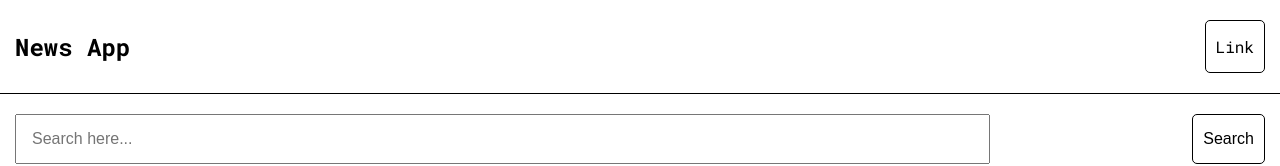
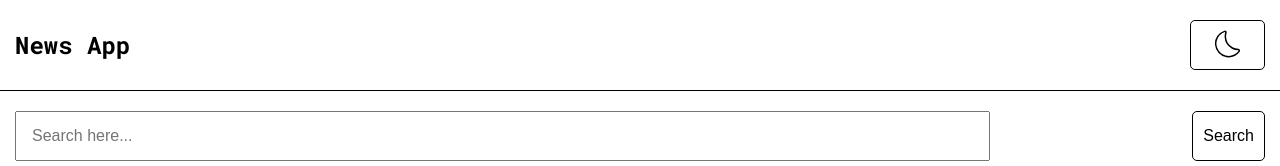
Before and after one commit to CanRaffs89/nextjs-news-app, a Next.js app: page / in a window 1280 px wide. Shown: the top 166 px of the page. Built offline with nearby package versions, Linux system fonts and the light colour scheme; no server answers.

Commit message:
Added hover animations

```diff
--- a/app/components/Card.jsx
+++ b/app/components/Card.jsx
@@ -10,7 +10,7 @@ const Card = ({ articles }) => {
             <p className='border-b'>{article.description}</p>
             <div className="card-footer">
                 <h4>{article.source.name}</h4>
-                <Link href={article.url} className='btn btn-article'>Link</Link>
+                <Link href={article.url} className='btn-article'>Link</Link>
             </div>
         </div>
         )) }
--- a/app/components/Navbar.jsx
+++ b/app/components/Navbar.jsx
@@ -1,11 +1,13 @@
 import React from 'react'
-import Link from 'next/link'
+import { CiDark } from 'react-icons/ci'
 
 const Navbar = () => {
   return (
     <div className='navbar-container border-b'>
         <h2>News App</h2>
-        <Link className='btn border' href='/'>Link</Link>
+        <button className='btn btn-dark-mode border'>
+          <CiDark/>
+        </button>
     </div>
   )
 }
--- a/package.json
+++ b/package.json
@@ -11,7 +11,8 @@
   "dependencies": {
     "next": "13.4.7",
     "react": "18.2.0",
-    "react-dom": "18.2.0"
+    "react-dom": "18.2.0",
+    "react-icons": "^4.10.1"
   },
   "devDependencies": {
     "sass": "^1.63.6"
--- a/styles/globals.scss
+++ b/styles/globals.scss
@@ -36,10 +36,26 @@ $secondary-color: #fff;
     text-decoration: none;
     color: $primary-color;
     padding: 15px 10px;
+    background: none;
+}
+
+.btn:hover, .card-container:hover {
+    transform: translate(-3px, -3px);
+    box-shadow: 3px 3px 1px $primary-color;
+}
+
+.btn-dark-mode {
+    padding: 0;
+    height: 50px;
+    width: 75px;
+}
+
+svg {
+    height: 75%;
+    width: 100%;
 }
 
 .btn-searchbar {
-    background-color: $secondary-color;
     font-size: 16px;
 }
 
@@ -89,6 +105,8 @@ $secondary-color: #fff;
             border-left: 1px solid $primary-color;
             border-radius: 0px;
             padding: 15px;
+            text-decoration: none;
+            color: $primary-color;
         }
     }
 }
```
Also changed, not shown: public/dark_mode.svg (added), 1 other file (tests, documents, lock files or other folders).
